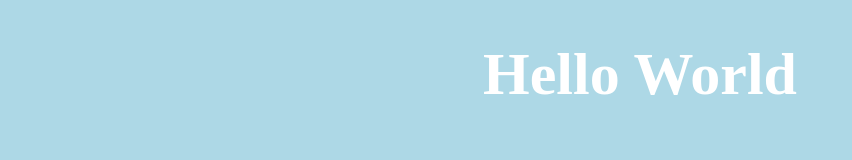
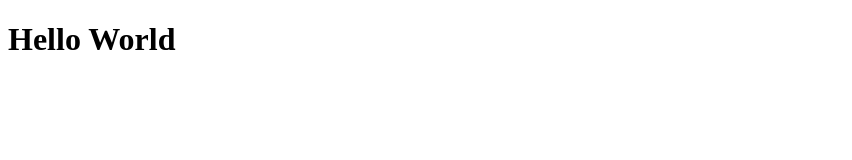
Before and after one commit to j3dub/HelloWorld, a plain HTML site: page index.html in a window 1280 px wide. Shown: the whole page, without its empty margins (0-852 px from the left). Drawn offline with Linux system fonts and the light colour scheme.

Commit message:
Update index.html

```diff
--- a/index.html
+++ b/index.html
@@ -1,12 +1,8 @@
 <!DOCTYPE html>
     <head>
         <style>
-             body {background-color: lightblue;}
-            h1 {color: white; text-align: center;}
-            .main {color: red;}
-            #main {font-size: 30px;}
 
-</style>
+        </style>
     </head>
     <body>
         <div id="main" className="main">
```
